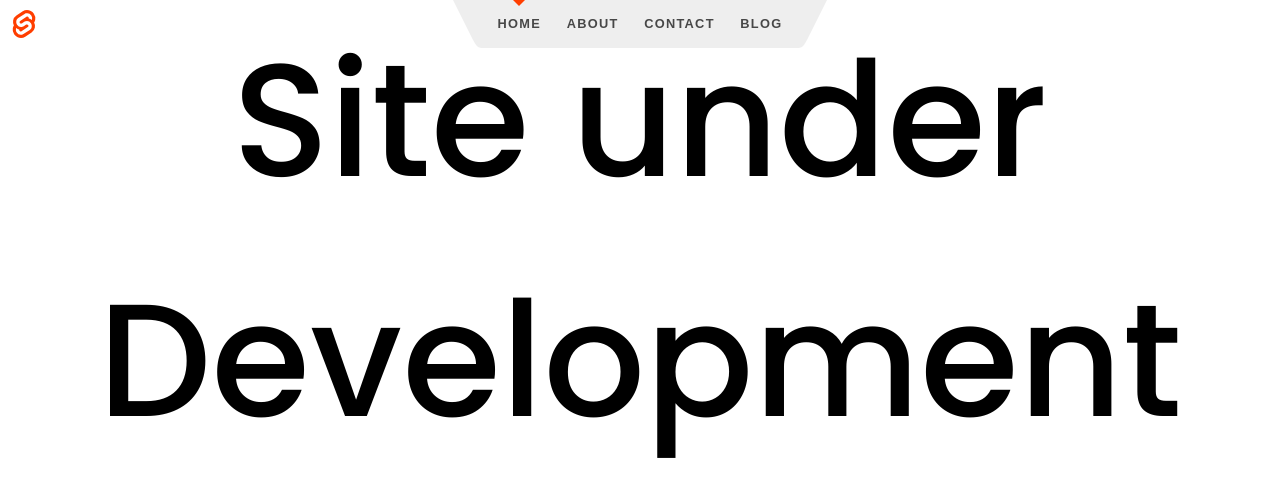
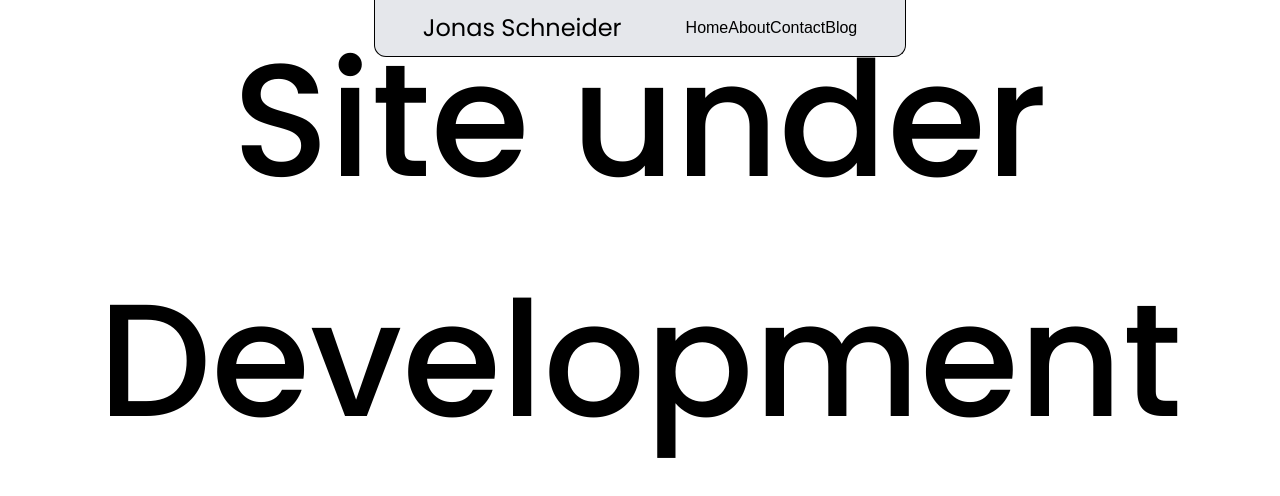
Before and after one commit to JohnnyS318/website, a Svelte app: page / in a window 1280 px wide. Built offline with nearby package versions, Linux system fonts and the light colour scheme.

Commit message:
Header updates

```diff
--- a/src/app.css
+++ b/src/app.css
@@ -15,7 +15,7 @@
 	--secondary-color: #d0dde9;
 	--tertiary-color: #edf0f8;
 	--accent-color: #ff3e00;
-	--heading-color: rgba(0, 0, 0, 0.7);
+	s--heading-color: rgba(0, 0, 0, 0.7);
 	--text-color: #444444;
 	--background-without-opacity: rgba(255, 255, 255, 0.7);
 	--column-width: 42rem;
@@ -56,7 +56,7 @@ p {
 }
 
 a {
-	color: var(--accent-color);
+	//color: var(--accent-color);
 	text-decoration: none;
 }
 
--- a/src/lib/header/Header.svelte
+++ b/src/lib/header/Header.svelte
@@ -3,18 +3,12 @@
 	import logo from './svelte-logo.svg';
 </script>
 
-<header>
-	<div class="corner">
-		<a href="https://kit.svelte.dev">
-			<img src={logo} alt="SvelteKit" />
-		</a>
-	</div>
-
-	<nav>
-		<svg viewBox="0 0 2 3" aria-hidden="true">
-			<path d="M0,0 L1,2 C1.5,3 1.5,3 2,3 L2,0 Z" />
-		</svg>
-		<ul>
+<header class="flex absolute w-full justify-center items-center">
+	<nav class="nav grid items-center justify-center bg-gray-200 h-full px-12 rounded-b-xl" style="grid-template-columns: auto 1fr;">
+		<div class="">
+			<h3 class="font-sans text-2xl py-3 px">Jonas Schneider</h3>
+		</div>
+		<ul class="nav-list list-none flex flex-row items-center justify-center ml-16 text-black">
 			<li class:active={$page.url.pathname === '/'}><a sveltekit:prefetch href="/">Home</a></li>
 			<li class:active={$page.url.pathname === '/about'}>
 				<a sveltekit:prefetch href="/about">About</a>
@@ -26,9 +20,6 @@
 				<a href="/blog">Blog</a>
 			</li>
 		</ul>
-		<svg viewBox="0 0 2 3" aria-hidden="true">
-			<path d="M0,0 L0,3 C0.5,3 0.5,3 1,2 L2,0 Z" />
-		</svg>
 	</nav>
 
 	<div class="corner">
@@ -36,95 +27,14 @@
 	</div>
 </header>
 
-<style>
-	header {
-		display: flex;
-		justify-content: space-between;
-		position: absolute;
-		top: 0;
-		width: 100%;
-	}
+<style lang="postcss">
 
-	.corner {
-		width: 3em;
-		height: 3em;
-	}
+.nav{
+	border-color: black;
+	border: solid 1px;
+	border-top: 0px;
+}
+.nav-list li{
 
-	.corner a {
-		display: flex;
-		align-items: center;
-		justify-content: center;
-		width: 100%;
-		height: 100%;
-	}
-
-	.corner img {
-		width: 2em;
-		height: 2em;
-		object-fit: contain;
-	}
-
-	nav {
-		display: flex;
-		justify-content: center;
-		--primary-color: #eeeeee;
-	}
-
-	svg {
-		width: 2em;
-		height: 3em;
-		display: block;
-	}
-
-	path {
-		fill: var(--primary-color);
-	}
-
-	ul {
-		position: relative;
-		padding: 0;
-		margin: 0;
-		height: 3em;
-		display: flex;
-		justify-content: center;
-		align-items: center;
-		list-style: none;
-		background: var(--primary-color);
-		background-size: contain;
-	}
-
-	li {
-		position: relative;
-		height: 100%;
-	}
-
-	li.active::before {
-		--size: 6px;
-		content: '';
-		width: 0;
-		height: 0;
-		position: absolute;
-		top: 0;
-		left: calc(50% - var(--size));
-		border: var(--size) solid transparent;
-		border-top: var(--size) solid var(--accent-color);
-	}
-
-	nav a {
-		display: flex;
-		height: 100%;
-		align-items: center;
-		padding: 0 1em;
-		color: var(--heading-color);
-		font-weight: 700;
-		font-size: 0.8rem;
-		text-transform: uppercase;
-		letter-spacing: 0.1em;
-		text-decoration: none;
-		transition: color 0.2s linear;
-	}
-
-	a:hover {
-		color: var(--accent-color);
-	}
+}
 </style>
```
